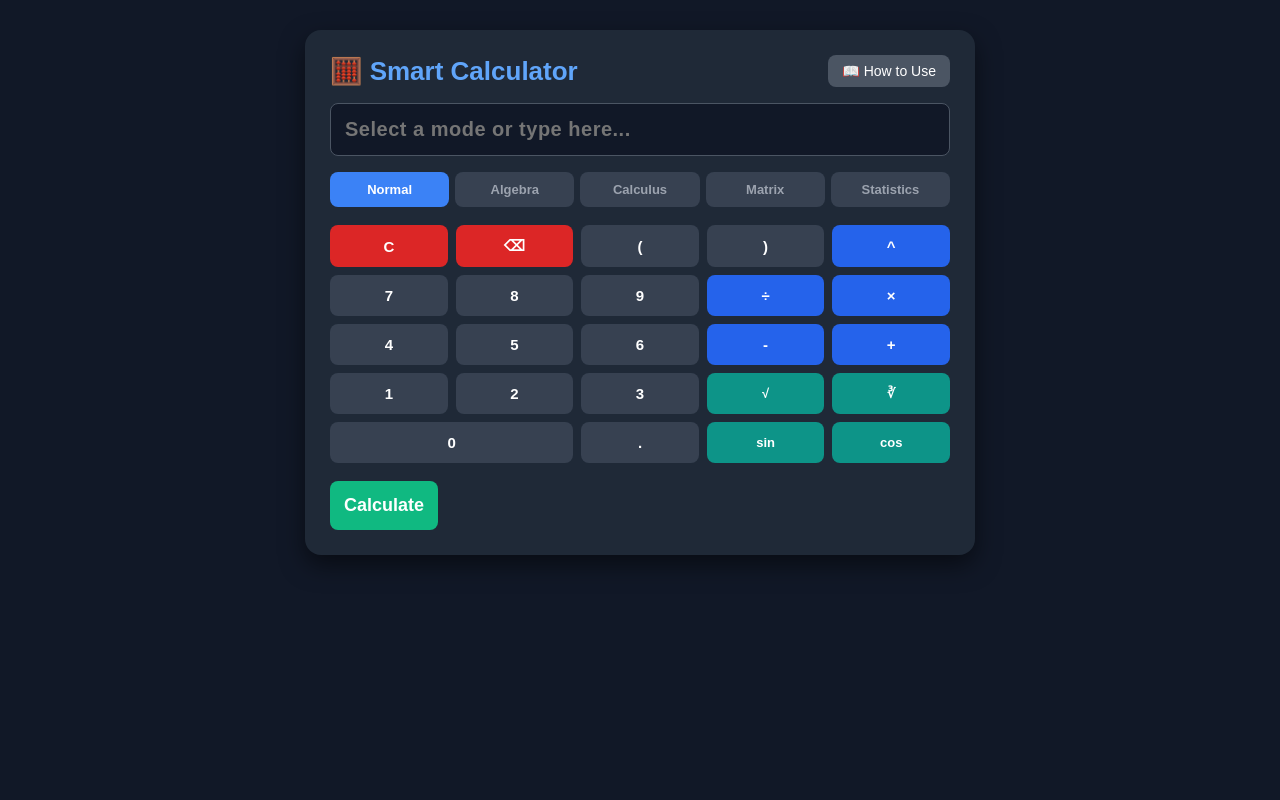
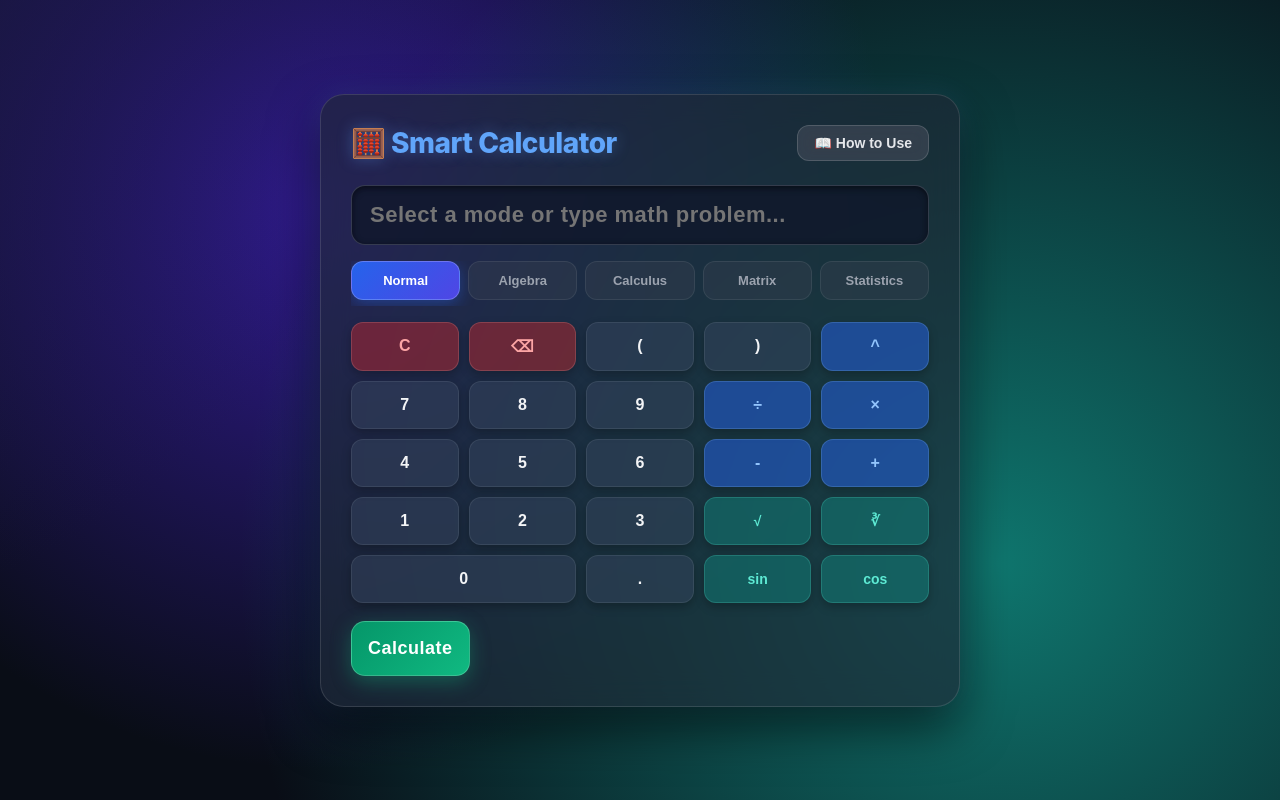
Before and after one commit to RaydenTan/SmartCalulator, a Flask app: page / in a window 1280 px wide. Run offline with Flask 3, Linux system fonts and the light colour scheme.

Commit message:
Enhance styles and layout for index.html
Updated styles for improved aesthetics and functionality.

```diff
--- a/templates/index.html
+++ b/templates/index.html
@@ -6,187 +6,286 @@
     <title>Smart Calculator</title>
 
     <style>
+        /* -------------------------------------------------------------
+           1. ANIMATED BACKGROUND & GLOBAL STYLES
+           ------------------------------------------------------------- */
+        * {
+            box-sizing: border-box;
+            transition: all 0.2s ease-in-out;
+        }
+
         body {
-            font-family: Arial, sans-serif;
-            background: #111827;
-            color: white;
+            font-family: 'Inter', -apple-system, BlinkMacSystemFont, "Segoe UI", Roboto, sans-serif;
             margin: 0;
             padding: 30px 15px;
+            min-height: 100vh;
+            color: #f3f4f6;
+            /* Animated Dark Ambient Mesh Background */
+            background: radial-gradient(circle at 15% 15%, #1e1b4b 0%, transparent 45%),
+                        radial-gradient(circle at 85% 80%, #0f766e 0%, transparent 40%),
+                        radial-gradient(circle at 50% 50%, #311b92 0%, transparent 50%),
+                        #090d16;
+            background-size: 150% 150%;
+            animation: ambientGlow 15s ease infinite alternate;
+            display: flex;
+            justify-content: center;
+            align-items: center;
         }
 
+        @keyframes ambientGlow {
+            0% { background-position: 0% 0%; }
+            50% { background-position: 100% 100%; }
+            100% { background-position: 0% 0%; }
+        }
+
+        /* -------------------------------------------------------------
+           2. GLASSMORPHISM CALCULATOR CONTAINER
+           ------------------------------------------------------------- */
         .calculator {
-            max-width: 620px;
-            margin: auto;
-            background: #1f2937;
-            padding: 25px;
-            border-radius: 16px;
-            box-shadow: 0 10px 25px rgba(0, 0, 0, 0.5);
+            width: 100%;
+            max-width: 640px;
+            background: rgba(31, 41, 55, 0.65);
+            backdrop-filter: blur(16px);
+            -webkit-backdrop-filter: blur(16px);
+            padding: 30px;
+            border-radius: 24px;
+            border: 1px solid rgba(255, 255, 255, 0.12);
+            box-shadow: 0 20px 50px rgba(0, 0, 0, 0.6),
+                        0 0 30px rgba(96, 165, 250, 0.15);
         }
 
         .header-actions {
             display: flex;
             justify-content: space-between;
             align-items: center;
+            margin-bottom: 6px;
         }
 
         h1 {
             color: #60a5fa;
             margin: 0;
-            font-size: 26px;
+            font-size: 28px;
+            font-weight: 800;
+            letter-spacing: -0.5px;
+            text-shadow: 0 0 15px rgba(96, 165, 250, 0.4);
         }
 
         .btn-guide {
-            background: #4b5563;
-            color: white;
-            padding: 8px 14px;
-            border: none;
-            border-radius: 8px;
+            background: rgba(75, 85, 99, 0.5);
+            color: #e5e7eb;
+            padding: 9px 16px;
+            border: 1px solid rgba(255, 255, 255, 0.15);
+            border-radius: 12px;
             cursor: pointer;
             font-size: 14px;
-            transition: background 0.2s;
+            font-weight: 600;
+            backdrop-filter: blur(8px);
         }
 
         .btn-guide:hover {
-            background: #6b7280;
+            background: rgba(99, 102, 241, 0.6);
+            color: white;
+            border-color: rgba(165, 180, 252, 0.5);
+            box-shadow: 0 0 15px rgba(99, 102, 241, 0.4);
+            transform: translateY(-1px);
         }
 
-        /* INPUT DISPLAY */
+        /* -------------------------------------------------------------
+           3. GLOWING DISPLAY INPUT
+           ------------------------------------------------------------- */
         #expression-input {
-            box-sizing: border-box;
             width: 100%;
-            padding: 14px;
-            font-size: 20px;
-            border-radius: 8px;
-            border: 1px solid #4b5563;
-            margin: 16px 0 16px 0;
-            background: #111827;
-            color: #60a5fa;
-            font-weight: bold;
+            padding: 16px 18px;
+            font-size: 22px;
+            font-weight: 700;
+            border-radius: 14px;
+            border: 1px solid rgba(255, 255, 255, 0.15);
+            margin: 18px 0 16px 0;
+            background: rgba(15, 23, 42, 0.8);
+            color: #38bdf8;
             letter-spacing: 0.5px;
+            box-shadow: inset 0 2px 6px rgba(0, 0, 0, 0.5);
+            outline: none;
         }
 
-        /* MODE SELECTION TABS */
+        #expression-input:focus {
+            border-color: #38bdf8;
+            box-shadow: 0 0 20px rgba(56, 189, 248, 0.35),
+                        inset 0 2px 6px rgba(0, 0, 0, 0.5);
+        }
+
+        /* -------------------------------------------------------------
+           4. MODE SWITCHER TABS
+           ------------------------------------------------------------- */
         .mode-tabs {
             display: flex;
-            gap: 6px;
-            margin-bottom: 14px;
+            gap: 8px;
+            margin-bottom: 16px;
             overflow-x: auto;
-            padding-bottom: 4px;
+            padding-bottom: 6px;
         }
 
         .tab-btn {
             flex: 1;
-            padding: 10px 8px;
+            padding: 11px 12px;
             font-size: 13px;
-            font-weight: bold;
-            border: none;
-            border-radius: 8px;
+            font-weight: 700;
+            border: 1px solid rgba(255, 255, 255, 0.08);
+            border-radius: 12px;
             cursor: pointer;
-            background: #374151;
+            background: rgba(55, 65, 81, 0.4);
             color: #9ca3af;
             white-space: nowrap;
-            transition: all 0.2s;
         }
 
         .tab-btn:hover {
-            background: #4b5563;
-            color: white;
+            background: rgba(75, 85, 99, 0.6);
+            color: #f3f4f6;
+            transform: translateY(-1px);
         }
 
         .tab-btn.active {
-            background: #3b82f6;
+            background: linear-gradient(135deg, #2563eb 0%, #4f46e5 100%);
             color: white;
+            border-color: rgba(165, 180, 252, 0.4);
+            box-shadow: 0 4px 15px rgba(37, 99, 235, 0.4);
         }
 
-        /* KEYPAD GRID LAYOUT */
+        /* -------------------------------------------------------------
+           5. KEYPAD GRID & BUTTON STYLES
+           ------------------------------------------------------------- */
         .keypad {
             display: grid;
             grid-template-columns: repeat(5, 1fr);
-            gap: 8px;
+            gap: 10px;
             margin-bottom: 12px;
         }
 
         .btn-key {
-            padding: 12px 6px;
-            font-size: 15px;
-            font-weight: bold;
-            border: none;
-            border-radius: 8px;
+            padding: 14px 8px;
+            font-size: 16px;
+            font-weight: 700;
+            border: 1px solid rgba(255, 255, 255, 0.08);
+            border-radius: 12px;
             cursor: pointer;
-            background: #374151;
-            color: white;
-            transition: background 0.15s;
+            background: rgba(57, 72, 98, 0.45);
+            color: #f3f4f6;
+            box-shadow: 0 4px 10px rgba(0, 0, 0, 0.25);
         }
 
         .btn-key:hover {
-            background: #4b5563;
+            background: rgba(75, 85, 99, 0.7);
+            transform: translateY(-2px);
+            box-shadow: 0 6px 15px rgba(0, 0, 0, 0.35);
         }
 
-        /* Specialized Button Styles */
-        .btn-op { background: #2563eb; }
-        .btn-op:hover { background: #1d4ed8; }
+        .btn-key:active {
+            transform: translateY(1px);
+            box-shadow: 0 2px 5px rgba(0, 0, 0, 0.2);
+        }
 
-        .btn-fn { background: #0d9488; font-size: 13px; }
-        .btn-fn:hover { background: #0f766e; }
+        /* Button Variant Accents */
+        .btn-op {
+            background: rgba(37, 99, 235, 0.5);
+            color: #93c5fd;
+            border-color: rgba(147, 197, 253, 0.2);
+        }
+        .btn-op:hover {
+            background: rgba(37, 99, 235, 0.8);
+            color: white;
+            box-shadow: 0 0 12px rgba(37, 99, 235, 0.5);
+        }
 
-        .btn-clear { background: #dc2626; }
-        .btn-clear:hover { background: #b91c1c; }
+        .btn-fn {
+            background: rgba(13, 148, 136, 0.4);
+            color: #5eead4;
+            font-size: 14px;
+            border-color: rgba(94, 234, 212, 0.2);
+        }
+        .btn-fn:hover {
+            background: rgba(13, 148, 136, 0.7);
+            color: white;
+            box-shadow: 0 0 12px rgba(13, 148, 136, 0.5);
+        }
+
+        .btn-clear {
+            background: rgba(220, 38, 38, 0.4);
+            color: #fca5a5;
+            border-color: rgba(252, 165, 165, 0.2);
+        }
+        .btn-clear:hover {
+            background: rgba(220, 38, 38, 0.75);
+            color: white;
+            box-shadow: 0 0 12px rgba(220, 38, 38, 0.5);
+        }
 
         .btn-calc {
             grid-column: span 5;
-            padding: 14px;
-            background: #10b981;
+            padding: 16px;
+            background: linear-gradient(135deg, #059669 0%, #10b981 100%);
             color: white;
-            border: none;
-            border-radius: 8px;
+            border: 1px solid rgba(167, 243, 208, 0.3);
+            border-radius: 14px;
             cursor: pointer;
             font-size: 18px;
-            font-weight: bold;
+            font-weight: 800;
+            letter-spacing: 0.5px;
             margin-top: 6px;
-            transition: background 0.2s;
+            box-shadow: 0 6px 20px rgba(16, 185, 129, 0.35);
         }
 
-        .btn-calc:hover { background: #059669; }
+        .btn-calc:hover {
+            background: linear-gradient(135deg, #10b981 0%, #34d399 100%);
+            box-shadow: 0 8px 25px rgba(16, 185, 129, 0.5);
+            transform: translateY(-2px);
+        }
 
+        /* -------------------------------------------------------------
+           6. RESULT CARD STYLING
+           ------------------------------------------------------------- */
         .result {
-            background: #374151;
-            padding: 16px;
-            border-radius: 8px;
-            margin-top: 18px;
+            background: rgba(15, 23, 42, 0.75);
+            padding: 18px;
+            border-radius: 14px;
+            margin-top: 20px;
             overflow-wrap: anywhere;
             white-space: pre-wrap;
-            border-left: 4px solid #60a5fa;
+            border-left: 4px solid #34d399;
+            box-shadow: 0 8px 20px rgba(0, 0, 0, 0.4);
         }
 
-        /* MODAL STYLES */
+        /* -------------------------------------------------------------
+           7. POPUP MODAL GUIDE STYLES
+           ------------------------------------------------------------- */
         .modal {
             display: none;
             position: fixed;
             z-index: 1000;
             left: 0; top: 0;
             width: 100%; height: 100%;
-            background-color: rgba(0, 0, 0, 0.75);
-            backdrop-filter: blur(4px);
+            background-color: rgba(0, 0, 0, 0.8);
+            backdrop-filter: blur(10px);
         }
 
         .modal-content {
-            background-color: #1f2937;
-            margin: 5% auto;
-            padding: 25px;
-            border-radius: 16px;
-            max-width: 580px;
-            max-height: 80vh;
+            background: rgba(31, 41, 55, 0.95);
+            margin: 4% auto;
+            padding: 28px;
+            border-radius: 20px;
+            max-width: 600px;
+            max-height: 82vh;
             overflow-y: auto;
-            border: 1px solid #374151;
+            border: 1px solid rgba(255, 255, 255, 0.15);
+            box-shadow: 0 20px 40px rgba(0, 0, 0, 0.7);
         }
 
         .modal-header {
             display: flex;
             justify-content: space-between;
             align-items: center;
-            border-bottom: 1px solid #374151;
-            padding-bottom: 10px;
-            margin-bottom: 15px;
+            border-bottom: 1px solid rgba(255, 255, 255, 0.1);
+            padding-bottom: 12px;
+            margin-bottom: 18px;
         }
 
         .close-btn {
@@ -224,13 +324,13 @@
                 type="text"
                 id="expression-input"
                 name="expression"
-                placeholder="Select a mode or type here..."
+                placeholder="Select a mode or type math problem..."
                 value="{{ expression }}"
                 required
                 autocomplete="off"
             >
 
-            <!-- MODE SWITCHER TABS -->
+            <!-- MODE TABS -->
             <div class="mode-tabs">
                 <button type="button" class="tab-btn active" onclick="switchMode('normal', this)">Normal</button>
                 <button type="button" class="tab-btn" onclick="switchMode('algebra', this)">Algebra</button>
```
Also changed, not shown: other parts of templates/index.html (+13 -15 lines).
